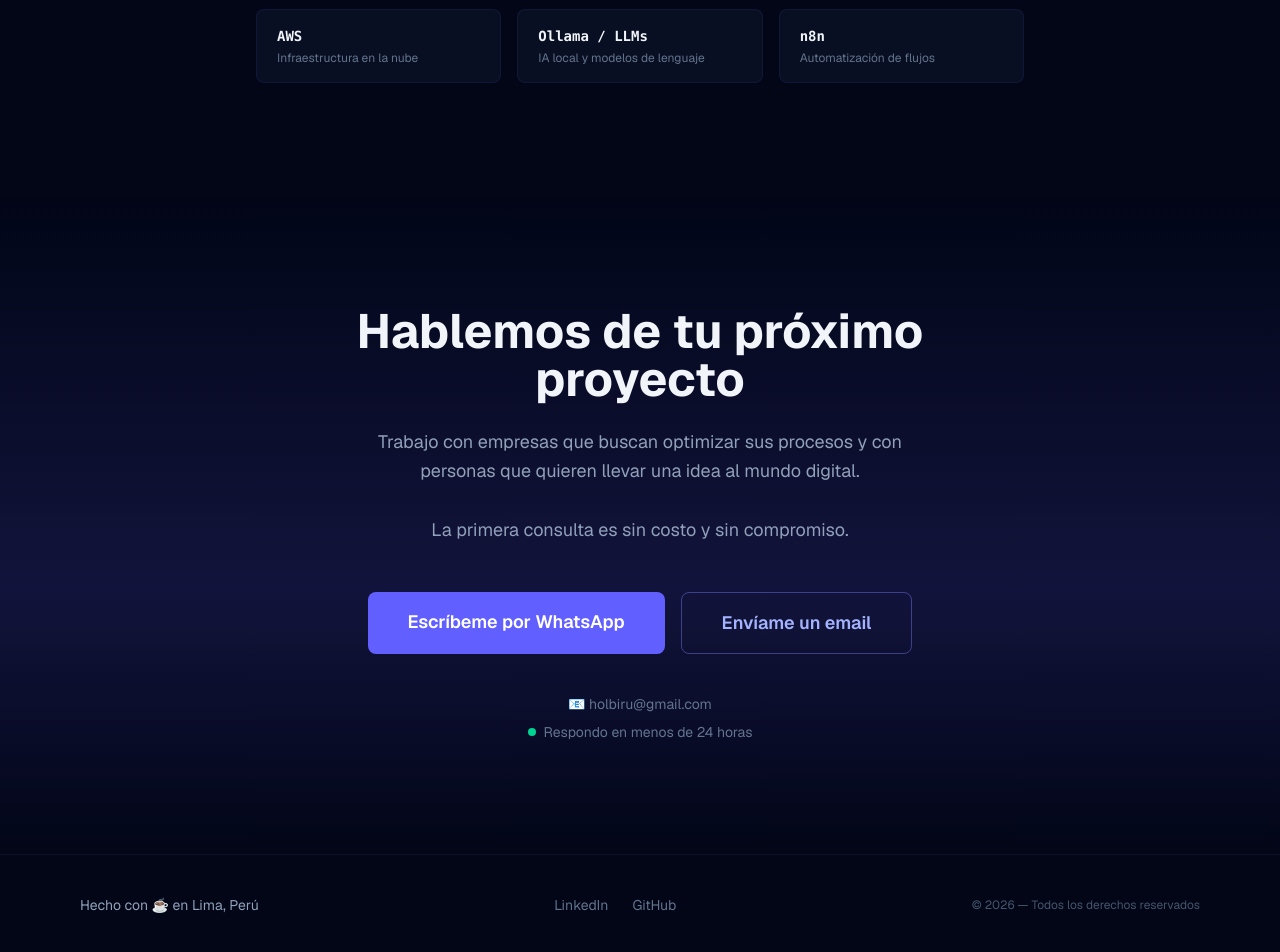
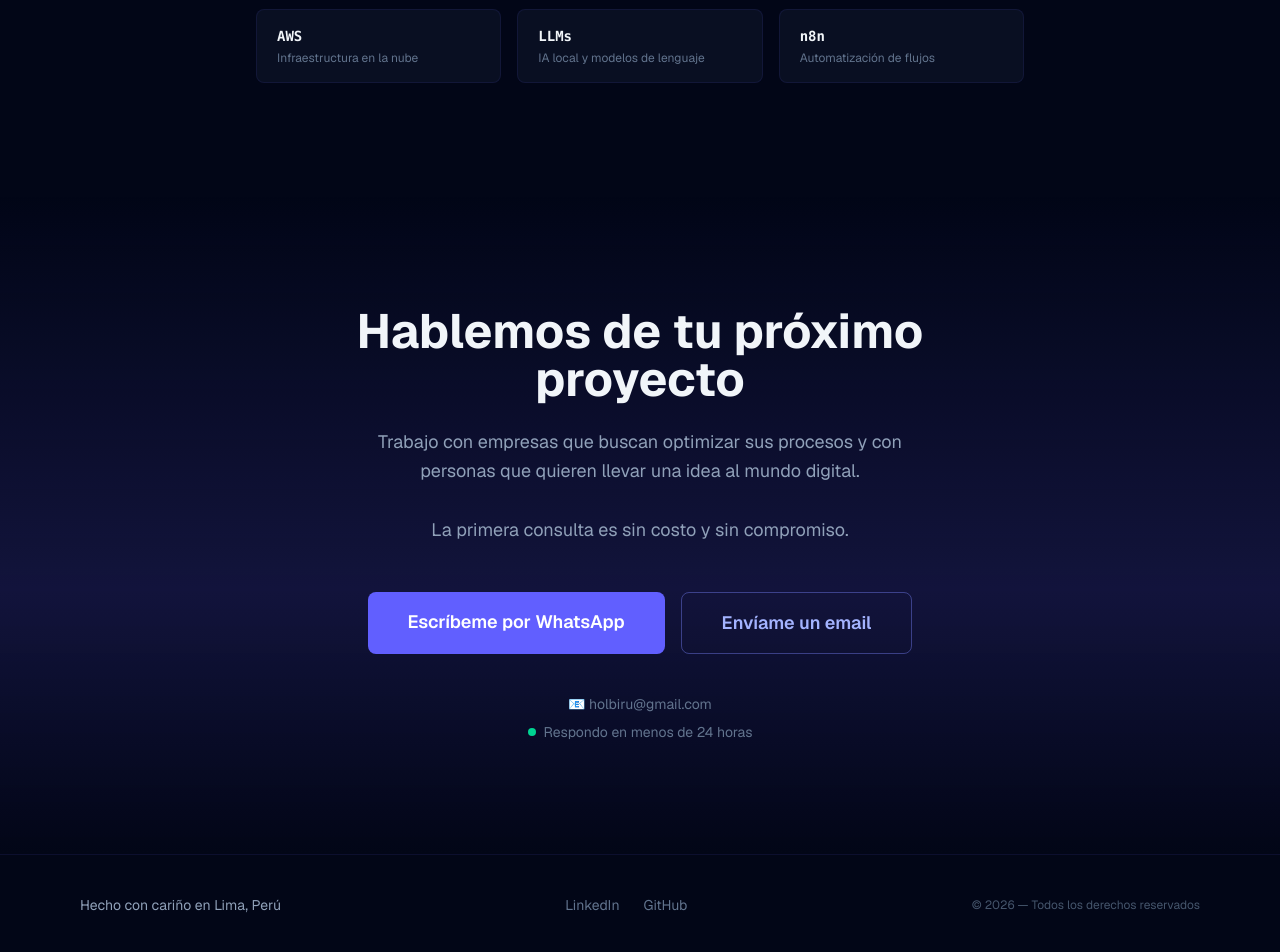
Before and after one commit to rafram96/portafolio, a Next.js app: page / in a window 1280 px wide. Shown: the part 5019-5971 px from the top of the page. Built offline with nearby package versions, Linux system fonts and the light colour scheme.

Commit message:
Pre TechStack

```diff
--- a/app/layout.tsx
+++ b/app/layout.tsx
@@ -14,7 +14,7 @@ const geistMono = Geist_Mono({
 });
 
 export const metadata: Metadata = {
-  title: "Portfolio — Desarrollo Web & Automatización para Negocios",
+  title: "Rafael Ramos - Portfolio",
   description:
     "Especialista en automatización de procesos, desarrollo web y soluciones con IA. Trabajo con pymes y emprendedores que quieren modernizarse sin depender de grandes agencias. Mi enfoque es práctico: soluciones concretas para problemas reales, sin tecnicismos innecesarios. Si buscas optimizar tu negocio y llevarlo al mundo digital, estás en el lugar correcto.",
 };
--- a/app/sections/TechStack.tsx
+++ b/app/sections/TechStack.tsx
@@ -7,7 +7,7 @@ export default function TechStack() {
     { name: "SQL", desc: "Bases de datos relacionales" },
     { name: "Docker", desc: "Contenedores y despliegue" },
     { name: "AWS", desc: "Infraestructura en la nube" },
-    { name: "Ollama / LLMs", desc: "IA local y modelos de lenguaje" },
+    { name: "LLMs", desc: "IA local y modelos de lenguaje" },
     { name: "n8n", desc: "Automatización de flujos" },
   ]
 
--- a/components/Footer.tsx
+++ b/components/Footer.tsx
@@ -4,11 +4,11 @@ export default function Footer() {
       <div className="max-w-6xl mx-auto px-4">
         <div className="flex flex-col md:flex-row items-center justify-between gap-4">
           <p className="text-slate-400 text-sm">
-            Hecho con ☕ en Lima, Perú
+            Hecho con cariño en Lima, Perú
           </p>
           <div className="flex gap-6">
             <a
-              href="#"
+              href="https://www.linkedin.com/in/rafael-ramos-huaman%C3%AD-a452a638b/"
               className="text-slate-500 hover:text-indigo-400 transition text-sm"
               target="_blank"
               rel="noopener noreferrer"
@@ -16,7 +16,7 @@ export default function Footer() {
               LinkedIn
             </a>
             <a
-              href="#"
+              href="https://github.com/rafram96"
               className="text-slate-500 hover:text-indigo-400 transition text-sm"
               target="_blank"
               rel="noopener noreferrer"
```
Also changed, not shown: 2 other files (tests, documents, lock files or other folders).
